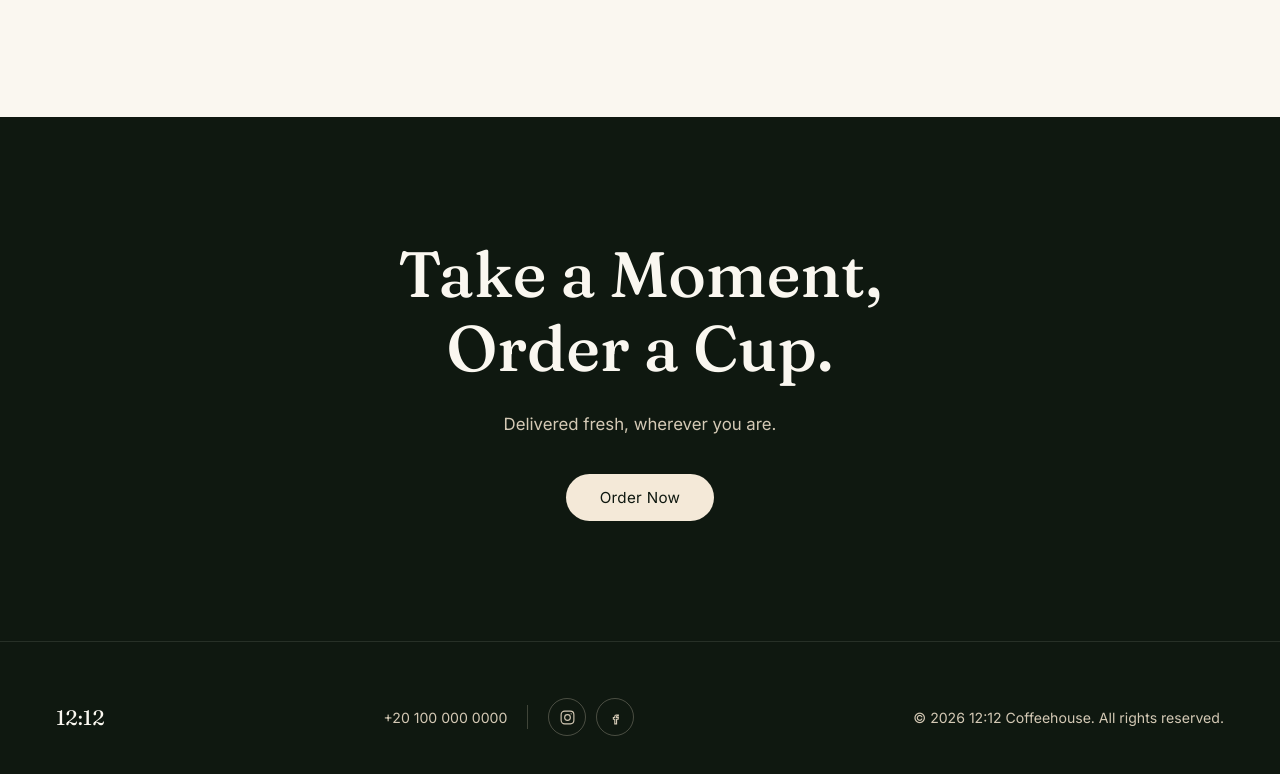
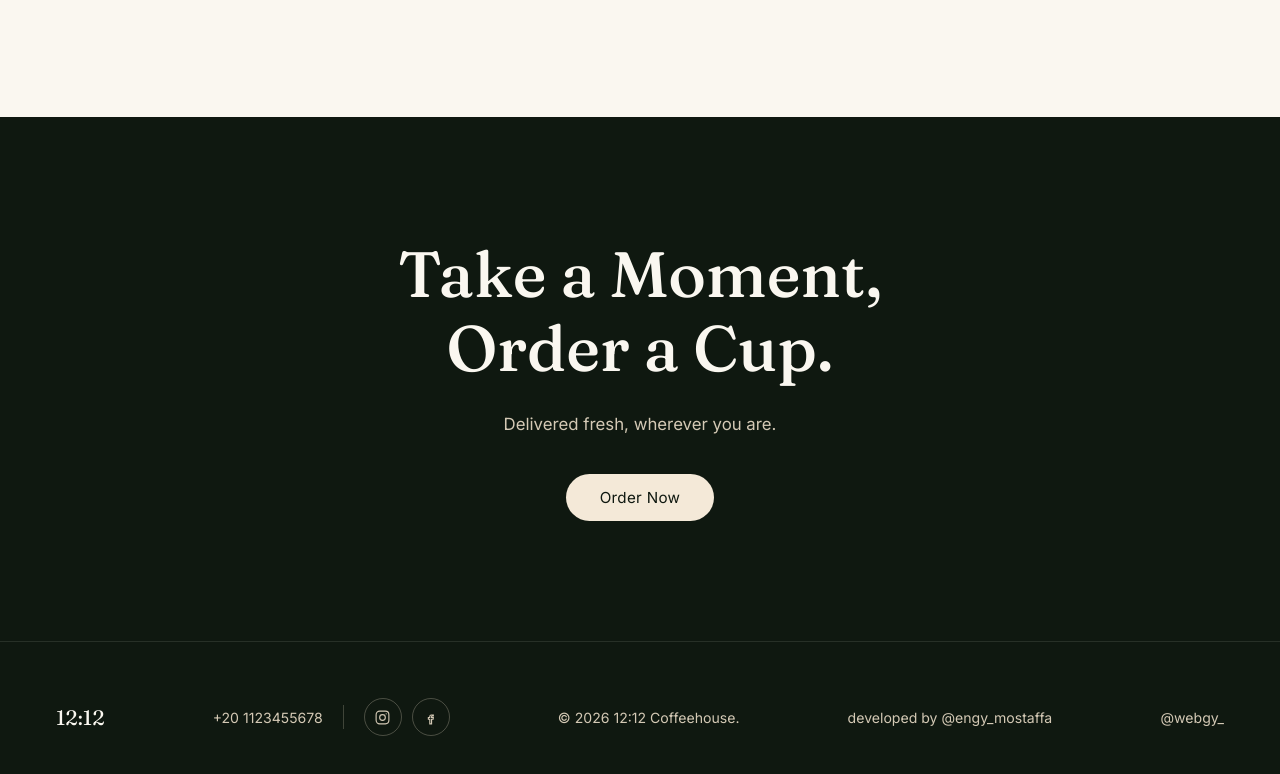
Before and after one commit to jeonengy2892004-bit/1212, a plain HTML site: page index.html in a window 1280 px wide. Shown: the part 3897-4671 px from the top of the page. Drawn offline with Linux system fonts and the light colour scheme.

Commit message:
Add files via upload

```diff
--- a/index.html
+++ b/index.html
@@ -730,18 +730,20 @@
   <div class="footer__grid">
     <div class="footer__logo">12:12</div>
     <div class="footer__links">
-      <a href="tel:+201000000000">+20 100 000 0000</a>
+      <a href="tel:+201000000000">+20 1123455678</a>
       <div class="footer__divider"></div>
       <div class="footer__social">
-        <a href="#" aria-label="Instagram">
+        <a href="https://www.instagram.com/webgy_?igsh=ZHFqcWhmeWtzOWMy&utm_source=qr" aria-label="Instagram">
           <svg viewBox="0 0 24 24" fill="none" stroke="currentColor" stroke-width="1.6"><rect x="3" y="3" width="18" height="18" rx="5"/><circle cx="12" cy="12" r="4"/><circle cx="17.2" cy="6.8" r="0.9" fill="currentColor" stroke="none"/></svg>
         </a>
-        <a href="#" aria-label="Facebook">
+        <a href="https://www.instagram.com/webgy_?igsh=ZHFqcWhmeWtzOWMy&utm_source=qr" aria-label="Facebook">
           <svg viewBox="0 0 24 24" fill="none" stroke="currentColor" stroke-width="1.6"><path d="M15 8.5h-2a2 2 0 0 0-2 2V12H9v2.5h2V21h2.5v-6.5h2.2l.3-2.5h-2.5v-1.2c0-.6.2-1 1-1h1.5V8.5Z"/></svg>
         </a>
       </div>
     </div>
-    <div>© 2026 12:12 Coffeehouse. All rights reserved.</div>
+    <div>© 2026 12:12 Coffeehouse.</div>
+    <div>developed by @engy_mostaffa</div>
+    <div>@webgy_</div>
   </div>
 </footer>
 
```
